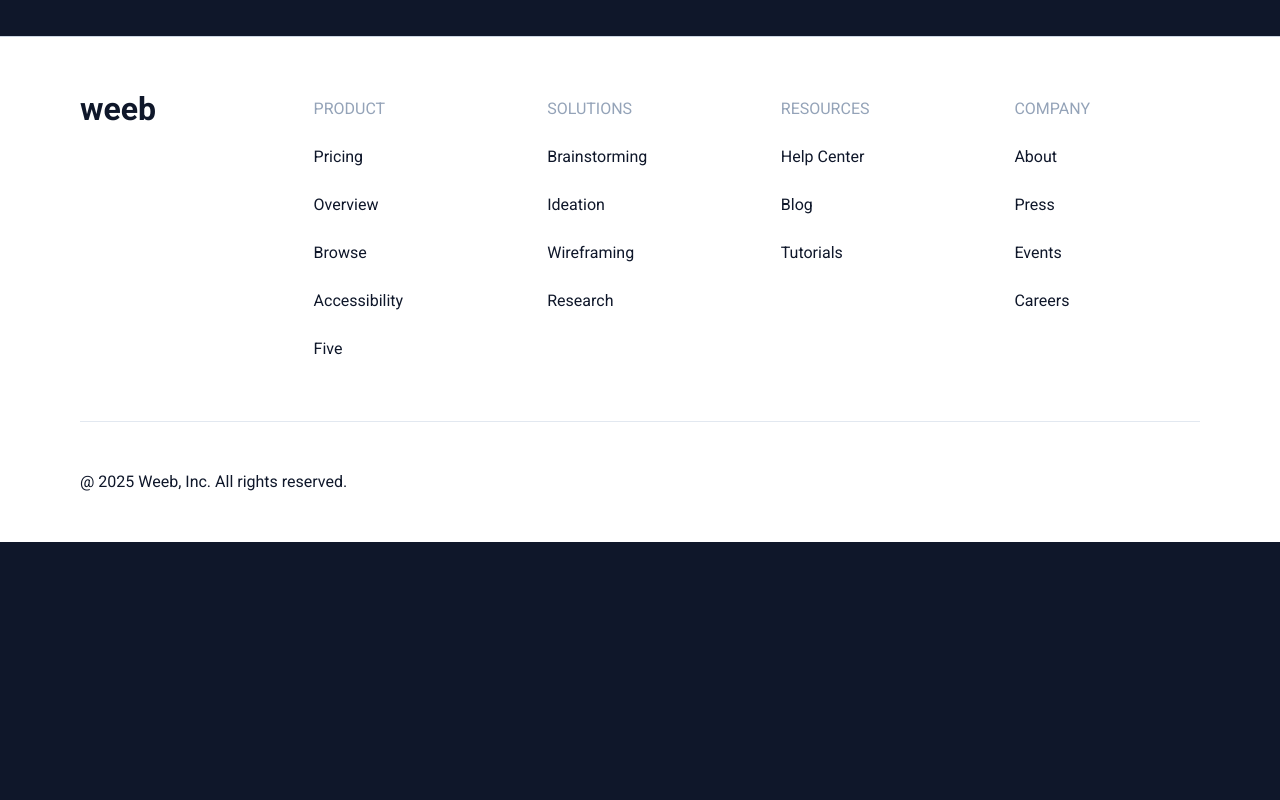
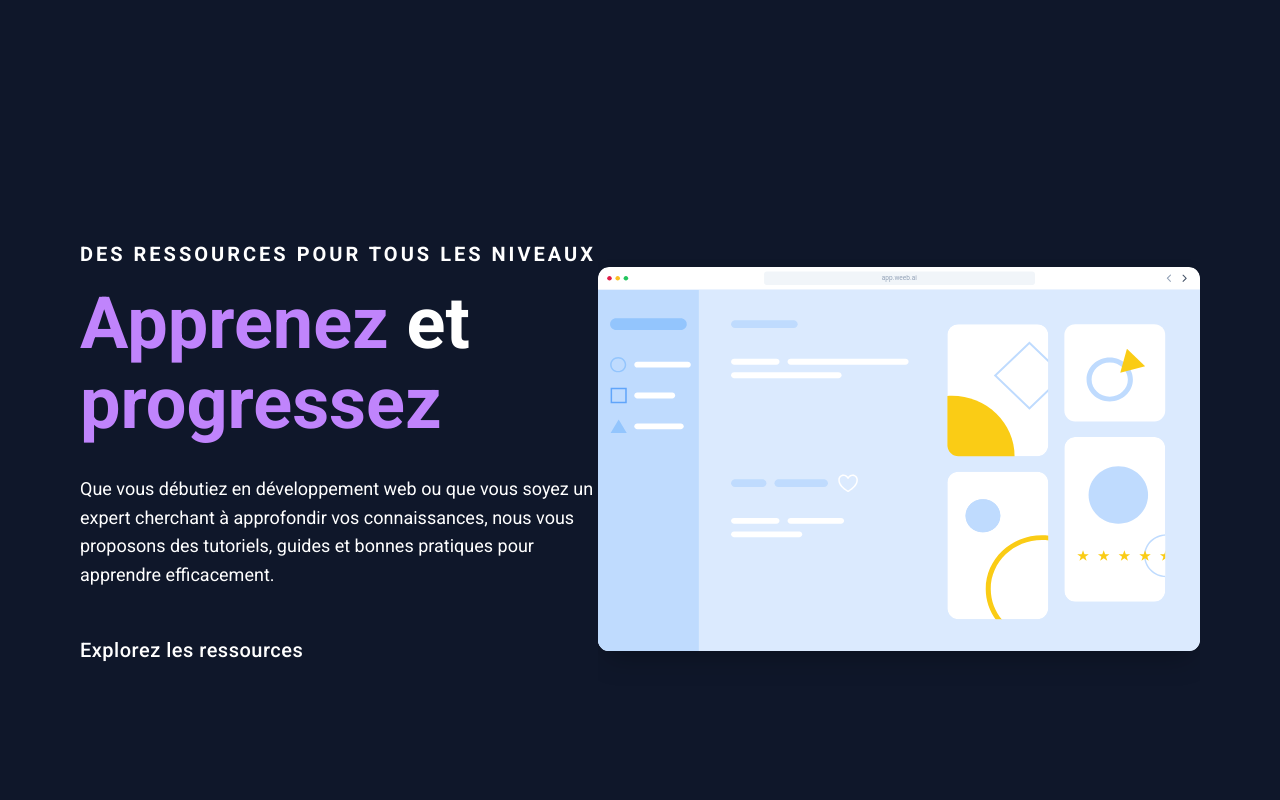
Before and after one commit to gaellerem/weeb_gaelle_reminiac, a React (Vite) app: page / in a window 1280 px wide. Shown: the part 1840-2640 px from the top of the page. Before the commit the page ends 2382 px from the top, so only its background shows below. Built offline with nearby package versions, Linux system fonts and the light colour scheme; some icons are missing.

Commit message:
feat(home): add learn and stay tuned section with a text section composant (#1)

```diff
--- a/src/components/footer/Footer.tsx
+++ b/src/components/footer/Footer.tsx
@@ -16,11 +16,11 @@ export default function Footer() {
         <div className="flex gap-48 items-center py-48">
             <span className="w-full">@ 2025 Weeb, Inc. All rights reserved.</span>
             <div className="flex gap-16">
-                <a href="#" className="footer_social_icon"><i className="jam jam-youtube" /></a>
-                <a href="#" className="footer_social_icon"><i className="jam jam-facebook" /></a>
-                <a href="#" className="footer_social_icon"><i className="jam jam-twitter" /></a>
-                <a href="#" className="footer_social_icon"><i className="jam jam-instagram" /></a>
-                <a href="#" className="footer_social_icon"><i className="jam jam-linkedin" /></a>
+                <a href="#" className="jam_icon"><i className="jam jam-youtube" /></a>
+                <a href="#" className="jam_icon"><i className="jam jam-facebook" /></a>
+                <a href="#" className="jam_icon"><i className="jam jam-twitter" /></a>
+                <a href="#" className="jam_icon"><i className="jam jam-instagram" /></a>
+                <a href="#" className="jam_icon"><i className="jam jam-linkedin" /></a>
             </div>
         </div>
     </footer>
--- a/src/components/home/HeroSection.tsx
+++ b/src/components/home/HeroSection.tsx
@@ -6,9 +6,9 @@ export default function HeroSection() {
     <section className="flex flex-col gap-80 items-center justify-center">
         <div className="flex flex-col gap-32 items-center text-center">
             <h1 className="text-7xl font-extrabold">
-                Explorez le <span className="text-lilac font-light">Web</span> sous toutes ses <span className="underline decoration-lilac">facettes</span>
+                Explorez le <span className="text-tertiary font-light">Web</span> sous toutes ses <span className="underline decoration-tertiary">facettes</span>
             </h1>
-            <p className="max-w-208.5 text-lg">
+            <p className="max-w-162 text-lg leading-[1.6]">
                 Le monde du web évolue constamment, et nous sommes là pour vous guider à travers ses tendances,
                 technologies et meilleures pratiques. Que vous soyez développeur, designer ou passionné du digital,
                 notre blog vous offre du contenu de qualité pour rester à la pointe.
--- /dev/null
+++ b/src/components/home/LearnSection.tsx
@@ -0,0 +1,29 @@
+import desktopImage from "../../assets/Desktop.svg";
+import SectionText from "./SectionText";
+
+export default function LearnSection() {
+  return (
+    <section className="flex justify-center items-center">
+        <SectionText
+            width = {648}
+            caption="Des ressources pour tous les niveaux"
+            headline={
+                <>
+                <span className="text-tertiary">Apprenez</span> et{" "}
+                <span className="text-tertiary">progressez</span>
+                </>
+            }
+            text="
+                Que vous débutiez en développement web ou que vous soyez un expert
+                cherchant à approfondir vos connaissances, nous vous proposons des tutoriels,
+                guides et bonnes pratiques pour apprendre efficacement.
+            "
+            bottomLink={{ label: "Explorez les ressources", to: "/" }}
+        />
+
+        <div className="h-120">
+            <img src={desktopImage} alt="Desktop Illustration" className="h-full object-fill" />
+        </div>
+    </section>
+  )
+}
--- /dev/null
+++ b/src/components/home/SectionText.tsx
@@ -0,0 +1,47 @@
+import { Link } from "react-router-dom"
+
+type SectionTextProps = {
+  width?: number | "fill"
+  caption: string
+  headline: React.ReactNode
+  text: string
+  bottomLink: {
+    label: string,
+    to: string
+  }
+}
+
+export default function SectionText({
+  width = "fill",
+  caption,
+  headline,
+  text,
+  bottomLink
+}: SectionTextProps) {
+
+  return (
+    <div
+      className="flex flex-col gap-32"
+      style={width === "fill"? undefined : {width}}
+    >
+        <div className="flex flex-col gap-16">
+            <p className="text-xl font-bold uppercase tracking-3">
+                {caption}
+            </p>
+            <h2 className="text-7xl font-extrabold">
+                {headline}
+            </h2>
+        </div>
+
+        <p className="text-lg leading-[1.6]">
+            {text}
+        </p>
+        <div className="flex items-center py-16">
+            <p className="text-xl font-medium leading-24 pr-16 tracking-[0.5px]">
+                {bottomLink.label}
+            </p>
+            <Link to={bottomLink.to} className="jam_icon"><i className="jam jam-arrow-right" /></Link>
+        </div>
+    </div>
+  )
+}
--- /dev/null
+++ b/src/components/home/StayTunedSection.tsx
@@ -0,0 +1,24 @@
+import SectionText from "./SectionText"
+import shapesImage from "../../assets/Shapes.svg";
+
+export default function StayTunedSection() {
+  return (
+    <section className="flex justify-center items-center gap-110">
+        <img src={shapesImage} alt="Shapes Illustration" />
+        <SectionText
+            width={800}
+            caption="Le web, un écosystème en constante évolution"
+            headline={
+                <>
+                    Restez informé des dernières <span className="text-tertiary">tendances</span>
+                </>
+            }
+            text="
+                Chaque semaine, nous analysons les nouveautés du web : frameworks émergents,
+                bonnes pratiques SEO, accessibilité, et bien plus encore. Ne manquez aucune actualité du digital !
+            "
+            bottomLink={{ label: "Lire les articles récents", to: "/" }}
+        />
+    </section>
+  )
+}
--- a/src/components/home/index.ts
+++ b/src/components/home/index.ts
@@ -1,2 +1,4 @@
 export { default as HeroSection } from "./HeroSection"
 export { default as TrustSection } from "./TrustSection"
+export { default as LearnSection } from "./LearnSection"
+export { default as StayTunedSection } from "./StayTunedSection"
--- a/src/pages/Home.tsx
+++ b/src/pages/Home.tsx
@@ -1,6 +1,6 @@
 import Navbar from "../components/Navbar"
 import Footer from "../components/footer/Footer"
-import { HeroSection, TrustSection } from "../components/home"
+import { HeroSection, TrustSection, LearnSection, StayTunedSection } from "../components/home"
 
 export default function Home() {
   return (
@@ -9,6 +9,8 @@ export default function Home() {
         <main className="flex flex-col gap-80">
             <HeroSection />
             <TrustSection />
+            <LearnSection />
+            <StayTunedSection />
         </main>
         <Footer />
     </div>
--- a/src/styles/globals.css
+++ b/src/styles/globals.css
@@ -3,12 +3,11 @@
 @theme {
   --color-primary: #0F172A;
   --color-secondary: #9333EA;
-  --color-lilac : #C084FC;
+  --color-tertiary: #C084FC;
   --color-white-5: rgba(255, 255, 255, 0.05);
   --color-bluegray-200: #E2E8F0;
   --color-bluegray-300: #CBD5E1;
   --color-bluegray-400: #94A3B8;
-
 
   --font-sans: "Roboto", sans-serif;
   --text-32: 2rem; /* 32px */
@@ -23,8 +22,9 @@
   --spacing-38: 2.375rem; /* 38px */
   --spacing-48: 3rem; /* 48px */
   --spacing-80: 5rem; /* 80px */
-  --spacing-160: 10rem; /* 160px */
-  --spacing-1048: 65rem; /* 1048px */
+  --spacing-110: 6.875rem; /* 110px */
+
+  --tracking-3: 0.1875rem; /* 3px */
 
   --border-radius-xl: 1.25rem; /* 20px */
 }
@@ -46,6 +46,10 @@ a {
 
 section {
     @apply w-full p-80;
+}
+
+h1, h2 {
+    @apply leading-[1.1];
 }
 
 .hover_secondary {
@@ -73,6 +77,6 @@ section {
 }
 
 
-.footer_social_icon {
+.jam_icon {
     @apply text-2xl transition-transform duration-200 hover:scale-120 hover:text-secondary;
 }
```
Also changed, not shown: src/assets/Shapes.svg (added).
